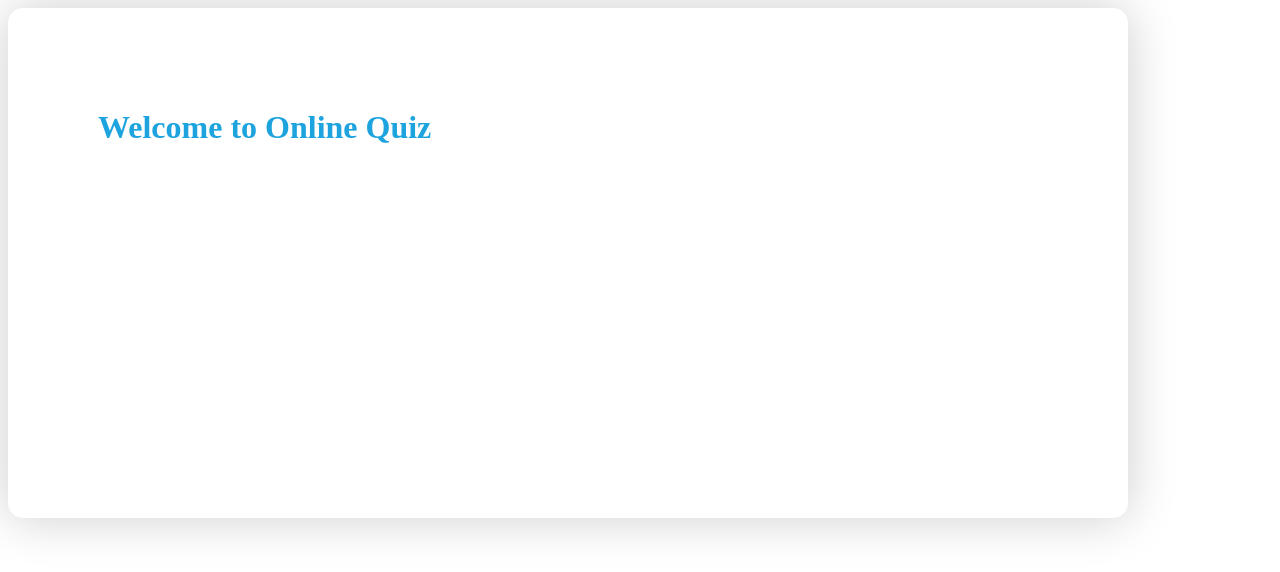
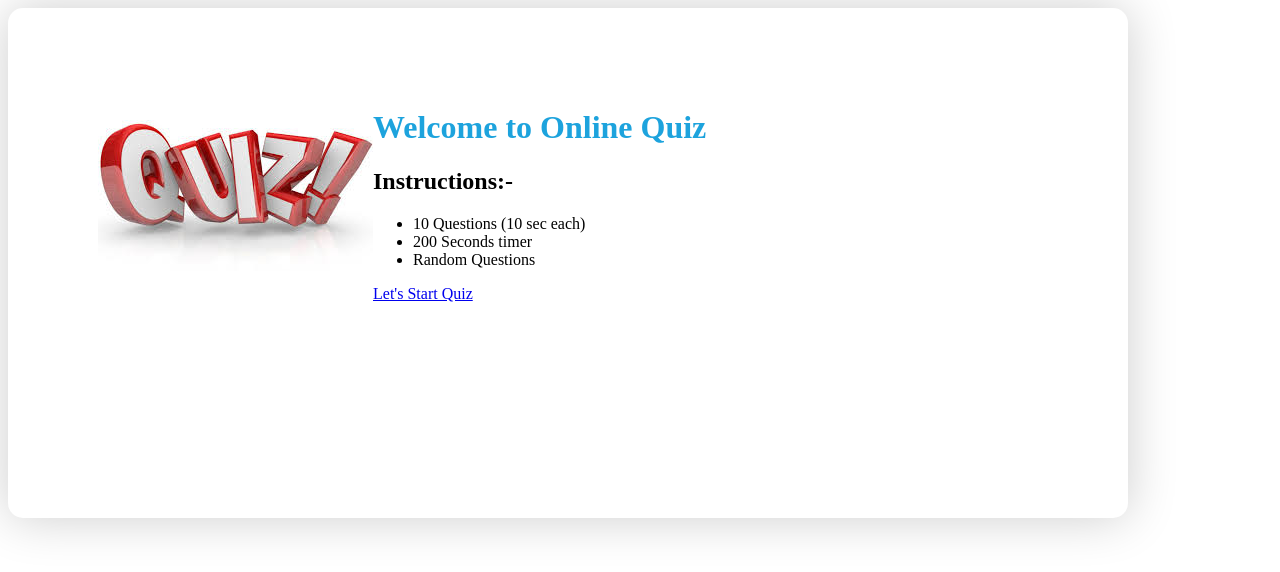
Before and after one commit to gaganjot99/online-quiz-game, a plain HTML site: page index.html in a window 1280 px wide. Drawn offline with nearby package versions, Linux system fonts and the light colour scheme.

Commit message:
Update index.html

```diff
--- a/index.html
+++ b/index.html
@@ -8,10 +8,24 @@
     </head>
     <body>
         <div class="container">
+          <div class="leftSide">
+            <img src="img/log.jpg" alt="quiz logo" class="tilt" />
+          </div>
           <div class="rightSide">
             <h1>Welcome to Online Quiz</h1>
+            <h2>Instructions:-</h2>
+            <ul>
+              <li>10 Questions (10 sec each)</li>
+              <li>200 Seconds timer</li>
+              <li>Random Questions</li>
+            </ul>
+            <a href="questions.html">Let's Start Quiz</a>
           </div>
         </div>
     </body>
-
+    <script src="js/jquery-3.5.1.min.js"></script>
+    <script src="js/tilt.min.js"></script>
+    <script>
+    $(".tilt").tilt({scale:1.2,});
+      </script>
 </html>
```
